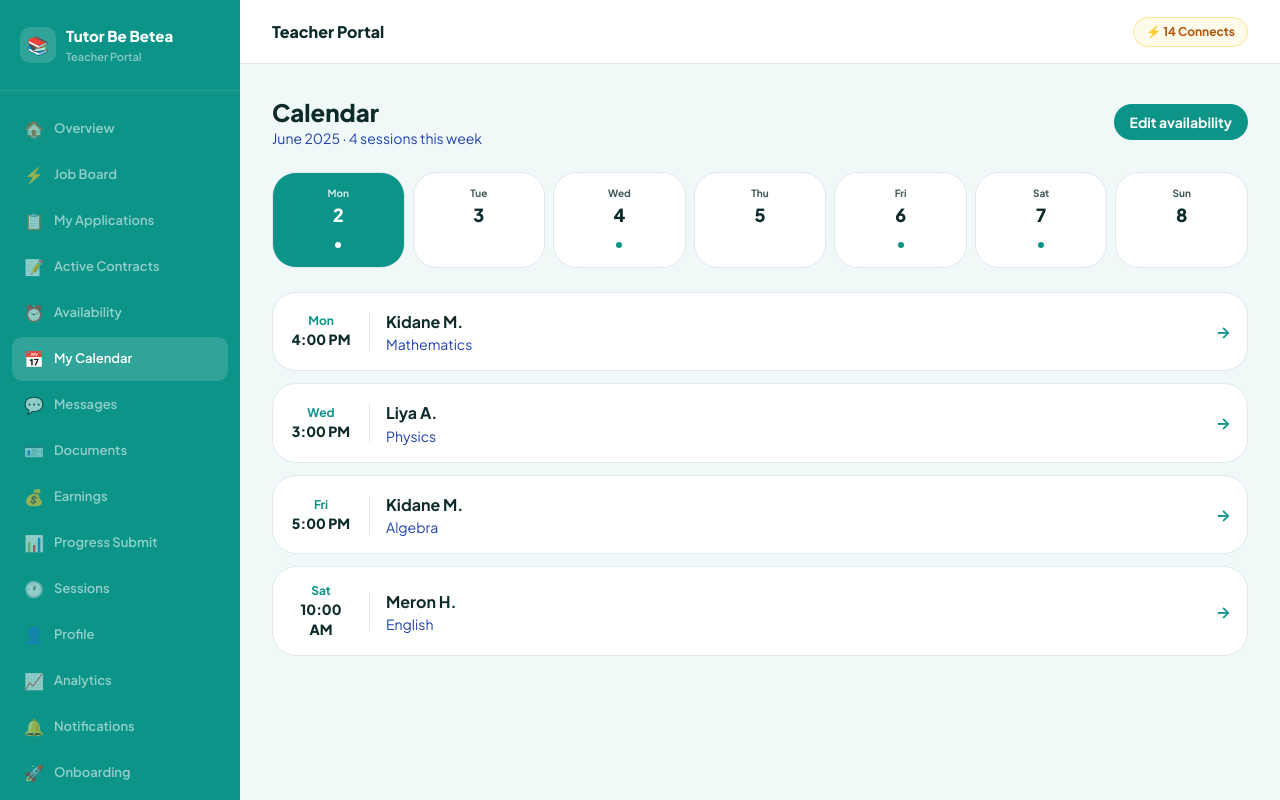
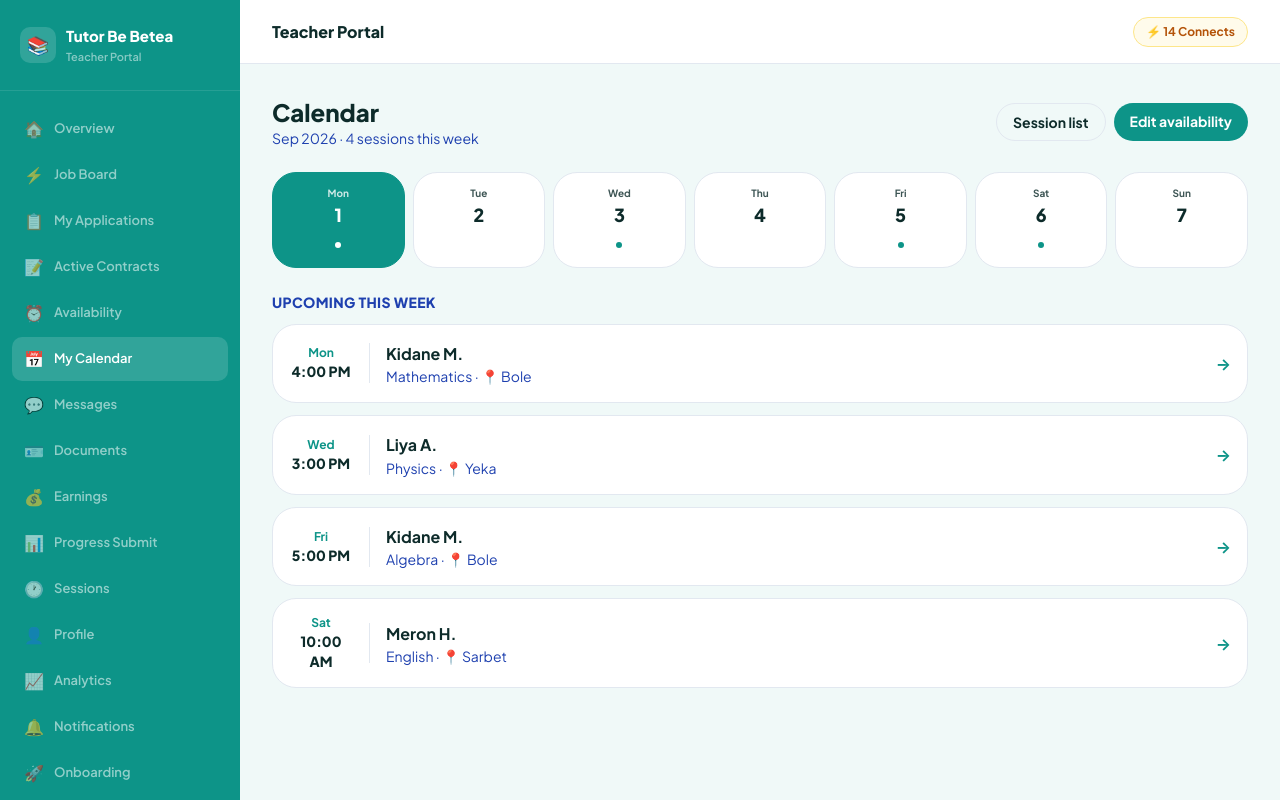
Before and after one commit to Zeordi/tutor-be-betea, a Next.js app in the folder apps/web/: page /teacher/calendar in a window 1280 px wide. Shown: the top 800 px of the page. Built offline with nearby package versions, Linux system fonts and the light colour scheme; sample sign-in values are in the browser's storage.

Commit message:
Update page.tsx

```diff
--- a/apps/web/app/teacher/calendar/page.tsx
+++ b/apps/web/app/teacher/calendar/page.tsx
@@ -3,22 +3,62 @@
 import Link from "next/link";
 
 const DAYS = ["Mon", "Tue", "Wed", "Thu", "Fri", "Sat", "Sun"];
-const DATES = [2, 3, 4, 5, 6, 7, 8];
+const DATES = [1, 2, 3, 4, 5, 6, 7];
+
 const SESSIONS = [
-  { day: "Mon", time: "4:00 PM", student: "Kidane M.", sub: "Mathematics", id: "c1" },
-  { day: "Wed", time: "3:00 PM", student: "Liya A.", sub: "Physics", id: "c2" },
-  { day: "Fri", time: "5:00 PM", student: "Kidane M.", sub: "Algebra", id: "c1" },
-  { day: "Sat", time: "10:00 AM", student: "Meron H.", sub: "English", id: "c3" },
+  {
+    day: "Mon",
+    time: "4:00 PM",
+    student: "Kidane M.",
+    sub: "Mathematics",
+    loc: "Bole",
+    id: "c1",
+  },
+  {
+    day: "Wed",
+    time: "3:00 PM",
+    student: "Liya A.",
+    sub: "Physics",
+    loc: "Yeka",
+    id: "c2",
+  },
+  {
+    day: "Fri",
+    time: "5:00 PM",
+    student: "Kidane M.",
+    sub: "Algebra",
+    loc: "Bole",
+    id: "c1",
+  },
+  {
+    day: "Sat",
+    time: "10:00 AM",
+    student: "Meron H.",
+    sub: "English",
+    loc: "Sarbet",
+    id: "c3",
+  },
 ];
 
 export default function TeacherCalendarPage() {
+  const today = "Mon";
+
   return (
     <div className="space-y-6">
-      <div className="flex items-center justify-between">
+      <div className="flex flex-col gap-3 sm:flex-row sm:items-center sm:justify-between">
         <div>
-          <h1 className="text-2xl font-extrabold text-[var(--text)]">Calendar</h1>
-          <p className="text-sm text-[var(--secondary)]">June 2025 · {SESSIONS.length} sessions this week</p>
+          <h1 className="text-2xl font-extrabold text-[var(--foreground)]">Calendar</h1>
+          <p className="text-sm text-[var(--secondary)]">
+            Sep 2026 · {SESSIONS.length} sessions this week
+          </p>
         </div>
+        <div className="flex flex-wrap gap-2">
+          <Link
+            href="/teacher/sessions"
+            className="rounded-xl border border-[var(--border)] px-4 py-2 text-sm font-bold text-[var(--foreground)]"
+          >
+            Session list
+          </Link>
           <Link
             href="/teacher/availability"
             className="rounded-xl bg-[var(--primary)] px-4 py-2 text-sm font-bold text-white"
@@ -26,16 +66,19 @@ export default function TeacherCalendarPage() {
             Edit availability
           </Link>
         </div>
+      </div>
 
       <div className="grid grid-cols-7 gap-2">
         {DAYS.map((d, i) => {
-          const active = i === 0;
+          const active = d === today;
           const has = SESSIONS.some((s) => s.day === d);
           return (
             <div
               key={d}
-              className={`rounded-xl border border-[var(--border)] p-3 text-center ${
-                active ? "bg-[var(--primary)] text-white" : "bg-[var(--card)]"
+              className={`rounded-xl border p-3 text-center ${
+                active
+                  ? "border-[var(--primary)] bg-[var(--primary)] text-white"
+                  : "border-[var(--border)] bg-[var(--card)]"
               }`}
             >
               <p className="text-[10px] font-bold opacity-80">{d}</p>
@@ -53,22 +96,27 @@ export default function TeacherCalendarPage() {
       </div>
 
       <div className="space-y-3">
+        <h2 className="text-sm font-extrabold uppercase tracking-wide text-[var(--secondary)]">
+          Upcoming this week
+        </h2>
         {SESSIONS.map((s, i) => (
           <Link
-            key={`\( {s.id}- \){i}`}
+            key={`\( {s.id}- \){s.day}-${i}`}
             href={`/teacher/sessions/${s.id}`}
             className="flex items-center gap-4 rounded-2xl border border-[var(--border)] bg-[var(--card)] p-4 transition hover:shadow-md"
           >
-            <div className="w-16 text-center">
+            <div className="w-16 shrink-0 text-center">
               <p className="text-xs font-bold text-[var(--primary)]">{s.day}</p>
-              <p className="text-sm font-extrabold text-[var(--text)]">{s.time}</p>
+              <p className="text-sm font-extrabold text-[var(--foreground)]">{s.time}</p>
             </div>
             <div className="h-10 w-px bg-[var(--border)]" />
-            <div className="flex-1">
-              <p className="font-bold text-[var(--text)]">{s.student}</p>
-              <p className="text-sm text-[var(--secondary)]">{s.sub}</p>
+            <div className="min-w-0 flex-1">
+              <p className="font-bold text-[var(--foreground)]">{s.student}</p>
+              <p className="text-sm text-[var(--secondary)]">
+                {s.sub} · 📍 {s.loc}
+              </p>
             </div>
-            <span className="text-[var(--primary)] font-bold">→</span>
+            <span className="font-bold text-[var(--primary)]">→</span>
           </Link>
         ))}
       </div>
```
Lines whose indentation alone changed are shown as unchanged.
